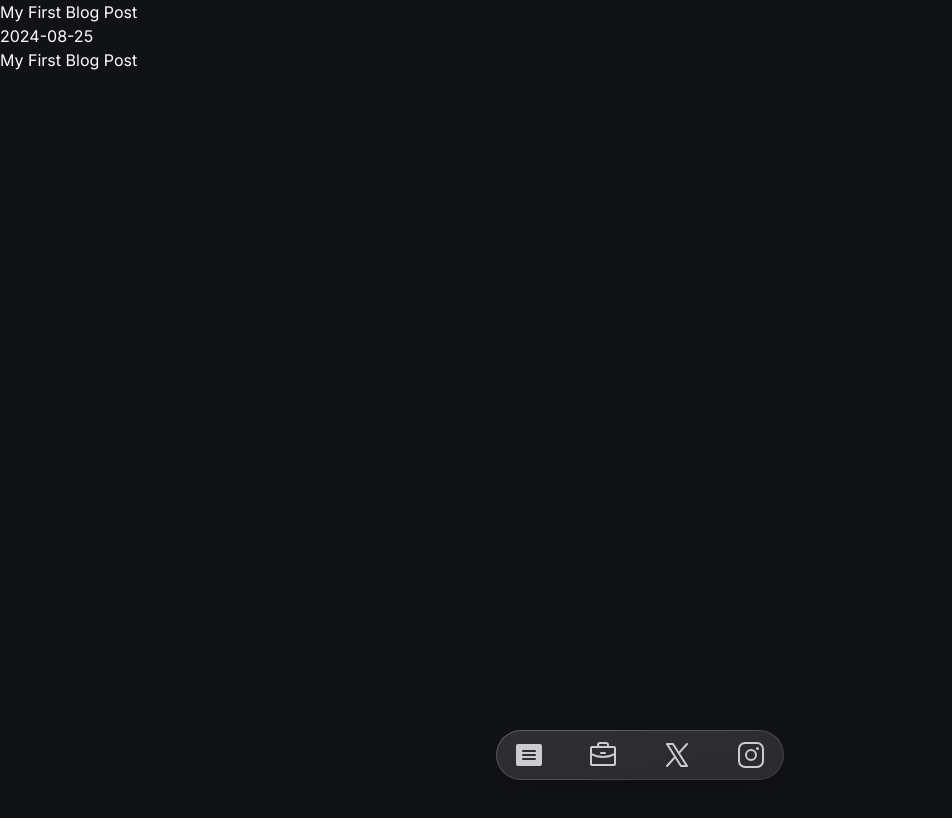
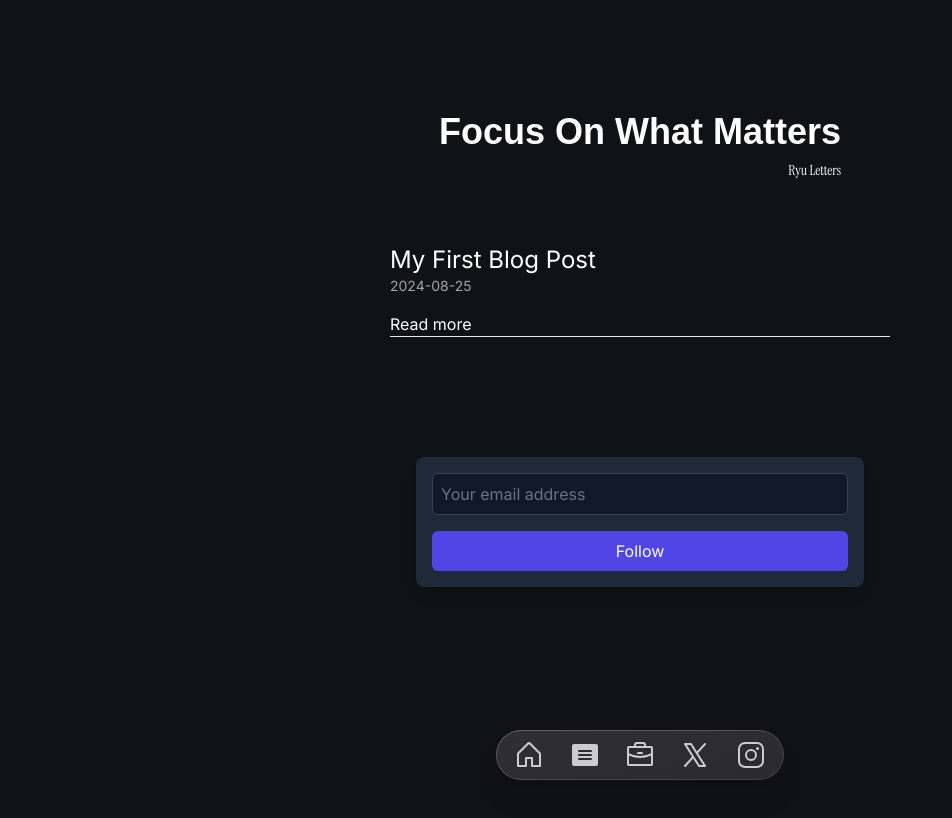
Before and after one commit to animeshkanso/portv2, a Next.js app: page /letters in a window 1280 px wide. Shown: the top 818 px of the page, without its empty margins (0-952 px from the left). Built offline with nearby package versions, Linux system fonts and the light colour scheme.

Commit message:
modified:   app/layout.js 	modified:   app/letters/[slug]/page.jsx 	modified:   app/letters/page.jsx 	modified:   app/page.jsx 	modified:   components/Mainbody.jsx 	modified:   components/Navbar.jsx 	new file:   public/home.svg 	new file:   public/homef.svg 	modified:   tailwind.config.js

```diff
--- a/app/layout.js
+++ b/app/layout.js
@@ -1,7 +1,6 @@
 import { Inter } from "next/font/google";
 import "./globals.css";
 import Navbar from "@/components/Navbar";
-import ScrollProgressBar from "@/components/Scrollbar";
 
 const inter = Inter({ subsets: ["latin"] });
 
--- a/app/letters/[slug]/page.jsx
+++ b/app/letters/[slug]/page.jsx
@@ -2,6 +2,7 @@ import React from 'react'
 import getPostMetadata from '@/utils/getPostMetadata'
 import fs from 'fs'
 import matter from 'gray-matter'
+import Markdown from 'markdown-to-jsx'
 
 // This function generates static paths for each post based on its slug
 export async function generateStaticParams() {
--- a/app/letters/page.jsx
+++ b/app/letters/page.jsx
@@ -1,23 +1,53 @@
-import getPostMetadata from '@/utils/getPostMetadata'
-import Link from 'next/link'
-import React from 'react'
+import getPostMetadata from '@/utils/getPostMetadata';
+import Link from 'next/link';
+import React from 'react';
 
 const Page = () => {
-  const postMetaData = getPostMetadata('posts')
+  const postMetaData = getPostMetadata('posts');
 
   return (
-    <div>
-      {postMetaData.map((post, postIndex) => {
-        return (
-          <div key={postIndex} className="post-item text-white">
-            <h2>{post.title}</h2>
-            <p>{post.date}</p>
-            <Link href={`/letters/${post.slug}`}>{post.title}</Link>
-          </div>
-        )
-      })}
-    </div>
-  )
-}
+    <>
+      <div className="text-white max-w-[612px] min-h-screen flex flex-col items-center mx-auto mt-20 sm:mt-24 md:mt-28 px-4 sm:px-6 lg:px-8">
+        <div className="text-center mb-10">
+          <p className="text-2xl sm:text-4xl font-outfit font-semibold">Focus On What Matters</p>
+          <p className="text-end font-instrument font-light text-sm mt-2">Ryu Letters</p>
+        </div>
 
-export default Page
+        {postMetaData.map((post, postIndex) => (
+          <section key={postIndex} className="w-full mb-12">
+            <div className="p-6">
+              <Link href={`/letters/${post.slug}`} className="text-xl sm:text-2xl mb-2 text-start">{post.title}</Link>
+              <p className="text-gray-400 text-sm mb-4 text-start">{post.date}</p>
+              <Link href={`/letters/${post.slug}`} className="text-white hover:text-[#cccbcd] border-b text-start block">
+                Read more
+              </Link>
+            </div>
+          </section>
+        ))}
+
+        {/* Gumroad Follow Form */}
+        <div className="w-full max-w-md mt-12 p-4 bg-gray-800 rounded-lg shadow-lg">
+          <form className="flex flex-col gap-4" action="https://app.gumroad.com/follow_from_embed_form" method="post" id="gumroad-follow-form-embed">
+            <input type="hidden" name="seller_id" value="4044817041577"/>
+            <input
+              id="gumroad-follow-form-embed-input"
+              type="email"
+              placeholder="Your email address"
+              name="email"
+              className="p-2 border border-gray-700 rounded-md bg-gray-900 text-white placeholder-gray-500 focus:outline-none focus:ring-2 focus:ring-indigo-500"
+            />
+            <button
+              className="p-2 bg-indigo-600 text-white rounded-md hover:bg-indigo-700 transition-colors"
+              type="submit"
+              id="gumroad-follow-form-embed-button"
+            >
+              Follow
+            </button>
+          </form>
+        </div>
+      </div>
+    </>
+  );
+};
+
+export default Page;
--- a/app/page.jsx
+++ b/app/page.jsx
@@ -1,20 +1,23 @@
-"use client"
+"use client";
 import MainBody from "@/components/Mainbody";
 
 const Page = () => {
-
   return (
     <MainBody>
-      <div className="mt-32">
+      <section className="w-full mt-32">
         <div className="flex flex-col justify-center items-center text-white">
-          <p className="font-instrument text-3xl sm:text-5xl">Hi, I am Animesh</p>
-          <p className="text-center w-full max-w-[476px] mt-12 text-base sm:text-lg">
+          <p className="font-instrument">Hi, I am Animesh</p>
+          <p className="text-center w-full max-w-[476px] mt-12 text-base sm:text-lg text-[#cccbcd]">
             I am a creator at heart. Fueled by curiosity and passion for turning ideas into reality. Since I love creating things, I am into entrepreneurship and want to start my own business.
             <br /><br />
             I have always been inspired by visionaries like Steve Jobs, who had an incredible ability to turn ideas into something truly special.
           </p>
         </div>
-      </div>
+      </section>
+
+      <section className="w-full mt-32 left-4">
+        <p className="text-3xl">What do I do?</p>
+      </section>
     </MainBody>
   );
 };
--- a/components/Mainbody.jsx
+++ b/components/Mainbody.jsx
@@ -2,7 +2,7 @@
 
 const MainBody = ({ children }) => {
   return (
-    <section className="w-full min-h-screen flex items-start justify-center mx-auto text-white">
+    <section className="w-full max-w-[1058px] min-h-screen flex flex-col items-start justify-start mx-auto px-4 sm:px-8 text-white text-3xl sm:text-5xl">
       {children}
     </section>
   );
--- a/components/Navbar.jsx
+++ b/components/Navbar.jsx
@@ -11,6 +11,14 @@ const Navbar = () => {
   return (
     <div className="z-20 fixed bottom-5 left-1/2 transform -translate-x-1/2 bg-gradient-to-br from-[#646367] to-[#3a393c] rounded-full p-0.3 min-w-72 drop-shadow-xl">
       <div className="flex h-full w-full items-center bg-gradient-to-br from-[#2f2e33] to-[#2b2a2e] text-white rounded-full px-4 py-2 gap-3 justify-between">
+
+      <a href="/" className="relative flex items-center justify-center font-semibold">
+          {isActive('/') ? (
+            <img src="/homef.svg" alt="home" />
+          ) : (
+            <img src="/home.svg" alt="home" />
+          )}
+        </a>
 
         <a href="/letters" className="relative flex items-center justify-center font-semibold">
           {isActive('/letters') ? (
--- a/tailwind.config.js
+++ b/tailwind.config.js
@@ -6,16 +6,7 @@ module.exports = {
     "./app/**/*.{js,ts,jsx,tsx,mdx}",
   ],
   theme: {
-    screens: {
-      // Existing breakpoints like 'sm', 'md', etc., will be here
-      'cu': '1080px', // Custom breakpoint for 'cu'
-    },
     extend: {
-      backgroundImage: {
-        "gradient-radial": "radial-gradient(var(--tw-gradient-stops))",
-        "gradient-conic":
-          "conic-gradient(from 180deg at 50% 50%, var(--tw-gradient-stops))",
-      },
       padding: {
         '0.3': '0.075rem', // Add a custom padding value
       },
```
Also changed, not shown: public/home.svg (added), public/homef.svg (added).
